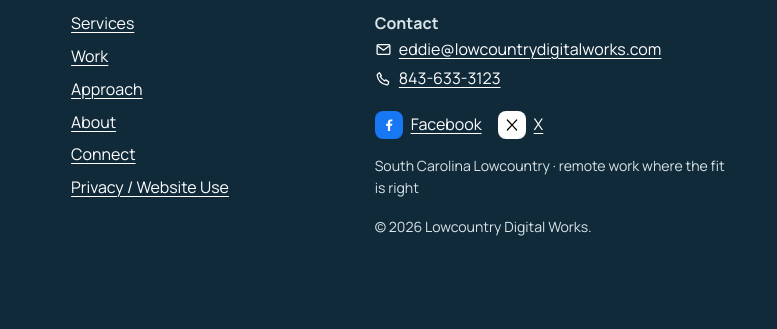
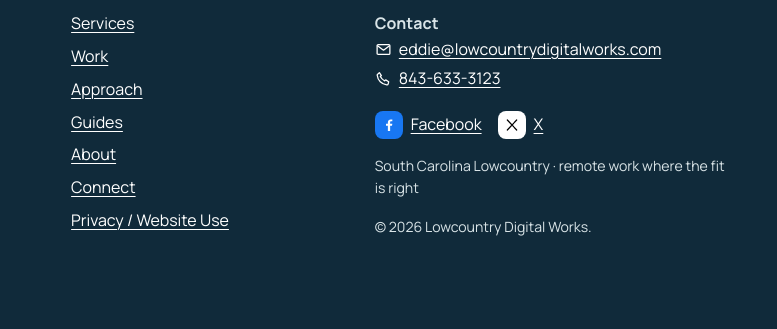
Before and after one commit to LowcountryDigitalWorks/lowcountrydigitalworks.com, an Astro site: page / in a window 1280 px wide. Shown: the part 5147-5476 px from the top of the page, 503-1280 px from the left. Built offline with nearby package versions, Linux system fonts and the light colour scheme; Astro itself is replaced by a stand-in of ours.

Commit message:
WEB-CONTENT-001: add low-prominence Guides footer path

```diff
--- a/src/components/Footer.astro
+++ b/src/components/Footer.astro
@@ -18,6 +18,7 @@ const { allowSocialProfiles = true } = Astro.props;
       <a href="/services/">Services</a>
       <a href="/work/">Work</a>
       <a href="/approach/">Approach</a>
+      <a href="/guides/">Guides</a>
       <a href="/about/">About</a>
       <a href="/connect/">Connect</a>
       <a href="/privacy/">Privacy / Website Use</a>
```
